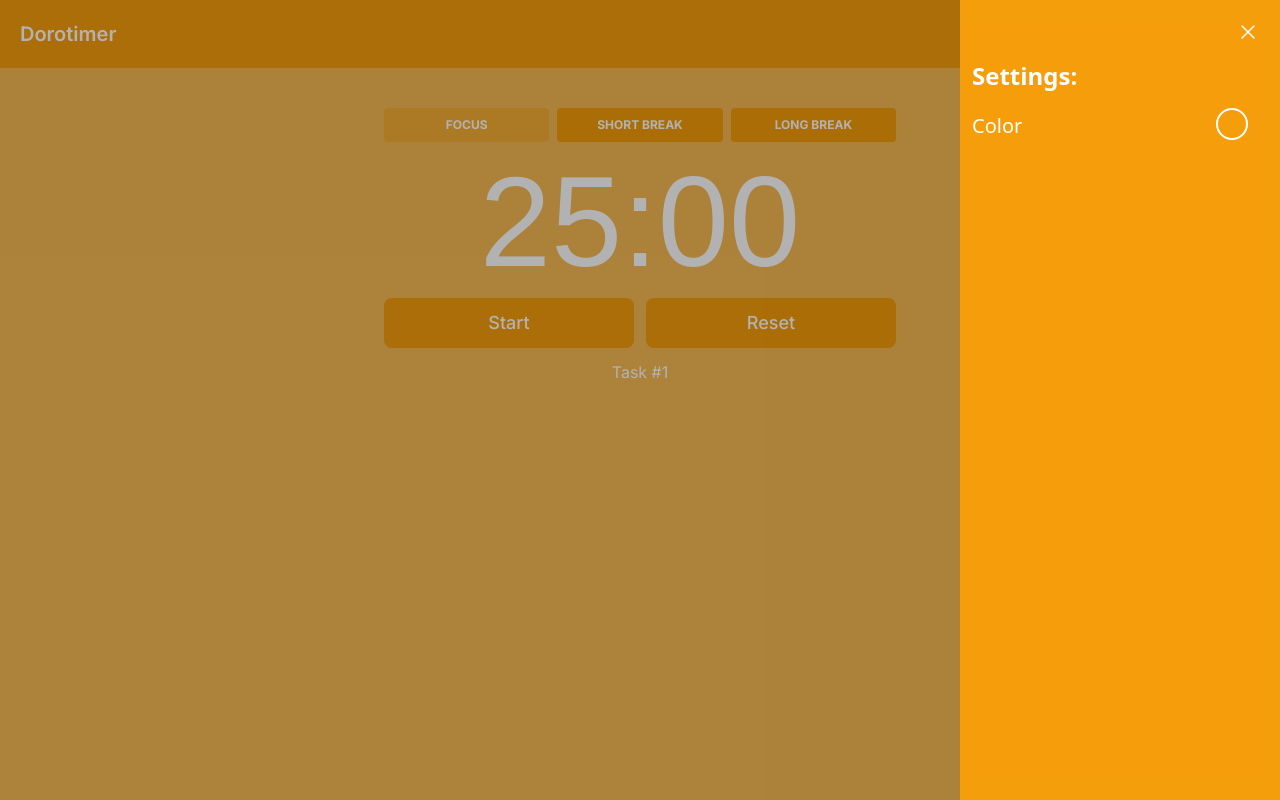
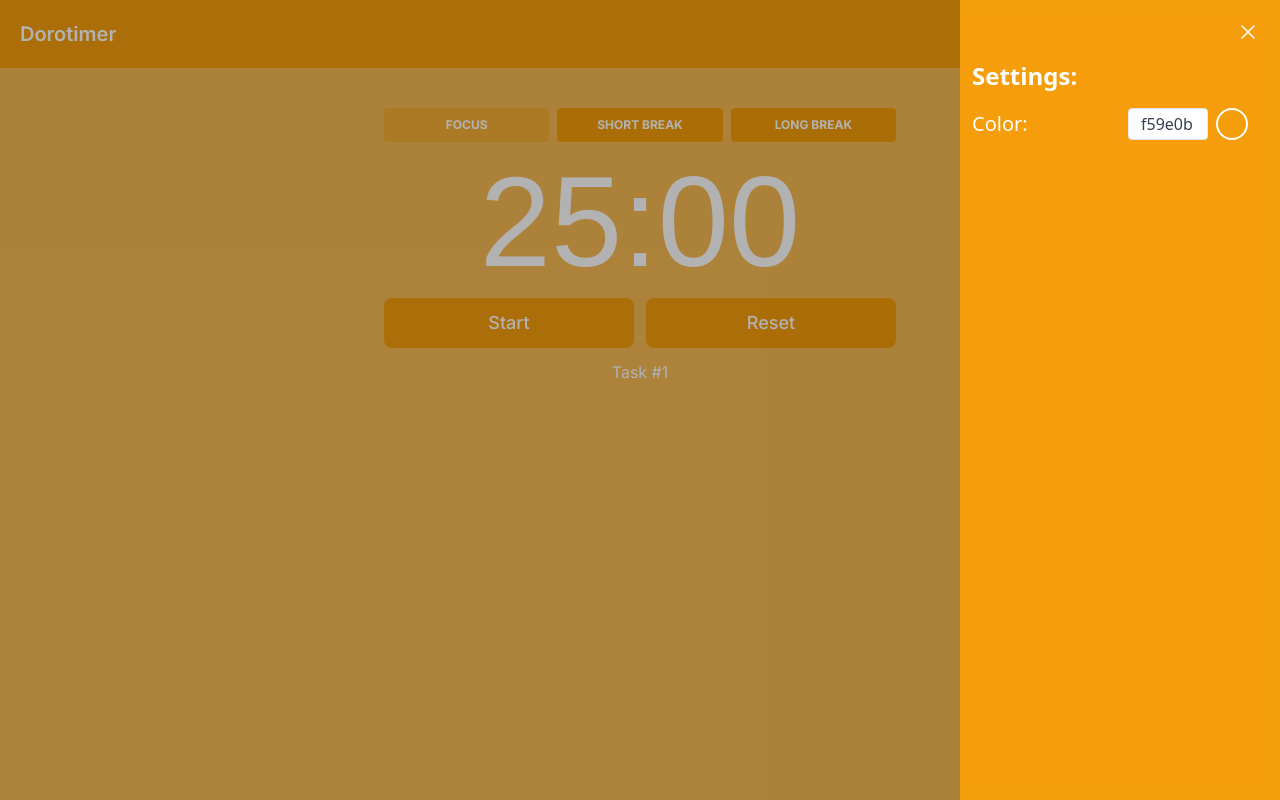
Before and after one commit to Devon-McGrath-github/dorodoro, a Next.js app: page / in a window 1280 px wide. Both pictures are taken after a click on the button 1248 px from the left and 34 px from the top of the page. Built offline with nearby package versions, Linux system fonts and the light colour scheme; a web font is replaced by a local one.

Commit message:
Add HexColorInput option

```diff
--- a/components/ColorPicker.tsx
+++ b/components/ColorPicker.tsx
@@ -20,10 +20,19 @@ function ColorPicker() {
 			<Popover className='relative'>
 				{({ open }) => (
 					<>
-						<Popover.Button
-							id='color_picker'
-							className='w-8 h-8 rounded-full border-2 border-solid border-white bg-skin-primary cursor-pointer '
-						></Popover.Button>
+						<div className='flex gap-2 items-center'>
+							<HexColorInput
+								className='h-8 w-20 appearance-none border rounded py-2 px-3 text-gray-700 leading-tight focus:outline-none focus:shadow-outline'
+								color={color}
+								onChange={updateColor}
+							/>
+
+							<Popover.Button
+								id='color_picker'
+								className='w-8 h-8 rounded-full border-2 border-solid border-white bg-skin-primary cursor-pointer '
+							></Popover.Button>
+						</div>
+
 						<Transition
 							as={Fragment}
 							enter='transition ease-out duration-200'
@@ -33,7 +42,7 @@ function ColorPicker() {
 							leaveFrom='opacity-100 translate-y-0'
 							leaveTo='opacity-0 translate-y-1'
 						>
-							<Popover.Panel className='absolute left-1/2 z-10 mt-2 -translate-x-[90%] transform'>
+							<Popover.Panel className='absolute left-1/2 z-10 mt-2 -translate-x-[70%] transform'>
 								<div className='flex flex-col bg-white rounded-lg'>
 									<HexColorPicker
 										className='cursor-pointer'
--- a/components/Sidebar.tsx
+++ b/components/Sidebar.tsx
@@ -66,7 +66,7 @@ export default function Sidebar() {
 												<h1 className='text-2xl font-bold'>Settings:</h1>
 											</div>
 											<div className='flex flex-row items-center justify-between gap-4 w-full'>
-												<h2 className='text-xl font-medium'>Color</h2>
+												<h2 className='text-xl font-medium'>Color:</h2>
 												<ColorPicker />
 											</div>
 										</div>
```
